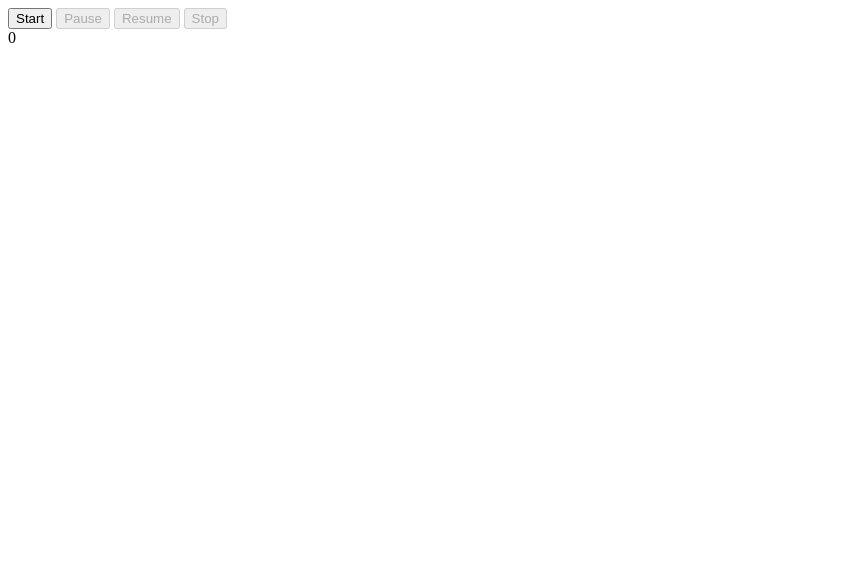
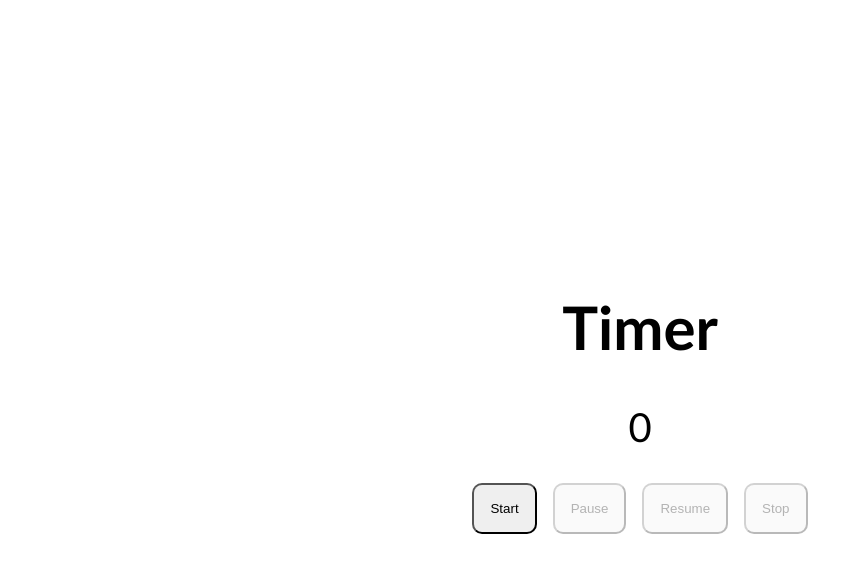
Before and after one commit to PUP-BSIT/exercise-12-nogadas-vonryan, a plain HTML site: page timer.html in a window 1280 px wide. Shown: the whole page, without its empty margins (0-863 px from the left). Drawn offline with Linux system fonts and the light colour scheme.

Commit message:
add html and css design

```diff
--- a/style.css
+++ b/style.css
@@ -0,0 +1,40 @@
+body {
+	display: flex;
+    justify-content: center;
+	align-items: center;
+	height: 100vh;
+}
+
+.timer-container {
+	display: flex;
+	flex-direction: column;
+	align-items: center;
+	font-family: "Gill Sans", "Gill Sans MT";
+}
+
+.timer-container > div {
+	font-size: 40px;
+	margin-bottom: 2rem;
+}
+
+h1 {
+	font-size: 60px;
+}
+
+.button-container {
+	display: flex;
+	gap: 1rem;
+}
+
+button {
+	padding: 1rem;
+	border-radius: 10px;
+}
+
+button:hover {
+    cursor: pointer;
+}
+
+button:disabled {
+    cursor: unset;
+}
--- a/timer.html
+++ b/timer.html
@@ -5,15 +5,20 @@
 		<meta
 			name="viewport"
 			content="width=device-width, initial-scale=1.0"/>
-		<link rel="stylesheet" href="style.css">
+		<link rel="stylesheet" href="style.css"/>
 		<title>Document</title>
 	</head>
 	<body>
-		<button id="start_button">Start</button>
-		<button id="pause_button" disabled>Pause</button>
-		<button id="resume_button" disabled>Resume</button>
-		<button id="stop_button" disabled>Stop</button>
-		<div id="counter">0</div>
-        <script src="script.js"></script>
+		<div class="timer-container">
+			<h1>Timer</h1>
+			<div id="counter">0</div>
+			<div class="button-container">
+				<button id="start_button">Start</button>
+				<button id="pause_button" disabled>Pause</button>
+				<button id="resume_button" disabled>Resume</button>
+				<button id="stop_button" disabled>Stop</button>
+			</div>
+		</div>
+		<script src="script.js"></script>
 	</body>
 </html>
```
